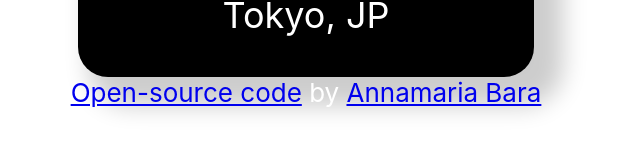
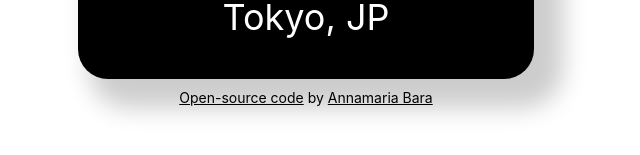
Before and after one commit to yesthis1please/shecodes_react_weather, a React (Create React App) app: page / in a window 1280 px wide. Shown: the part 531-686 px from the top of the page, without its empty margins (334-974 px from the left). Built offline with nearby package versions, Linux system fonts and the light colour scheme.

Commit message:
Updated App.css

```diff
--- a/src/App.css
+++ b/src/App.css
@@ -9,3 +9,13 @@
   font-size: calc(10px + 2vmin);
   color: white;
 }
+
+.App-footer {
+  margin-top: 10px;
+  color: black;
+  font-size: 14px;
+}
+
+.App-footer a {
+  color: black;
+}
```
